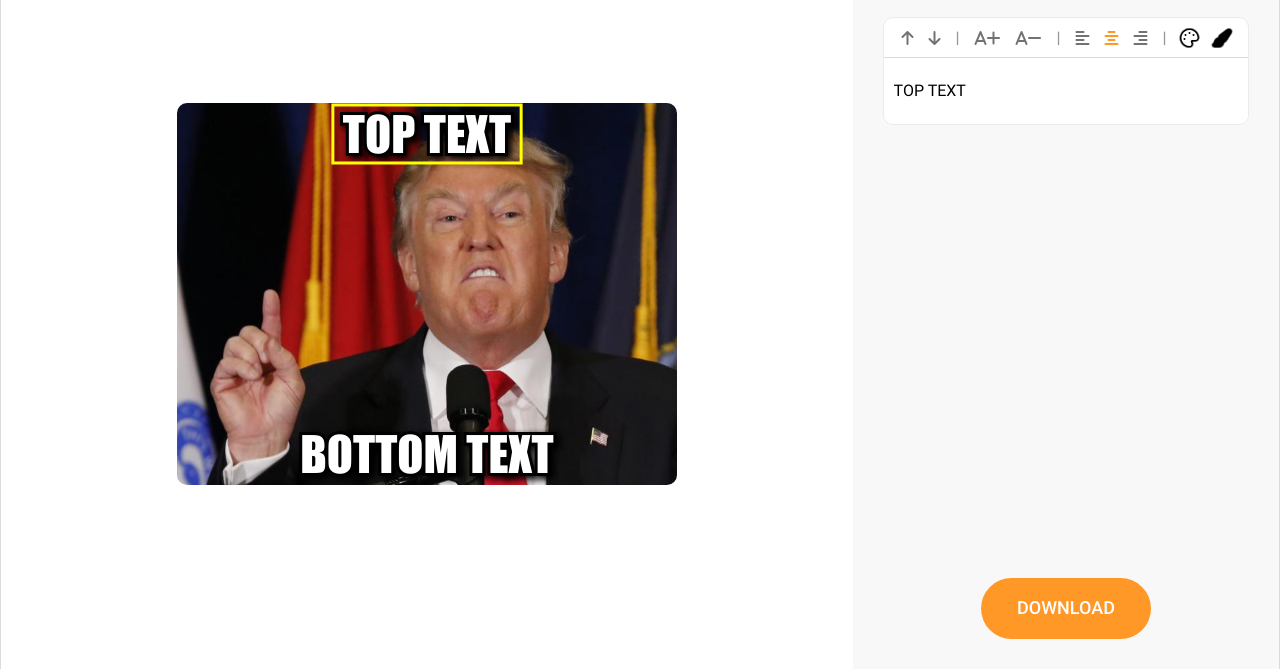
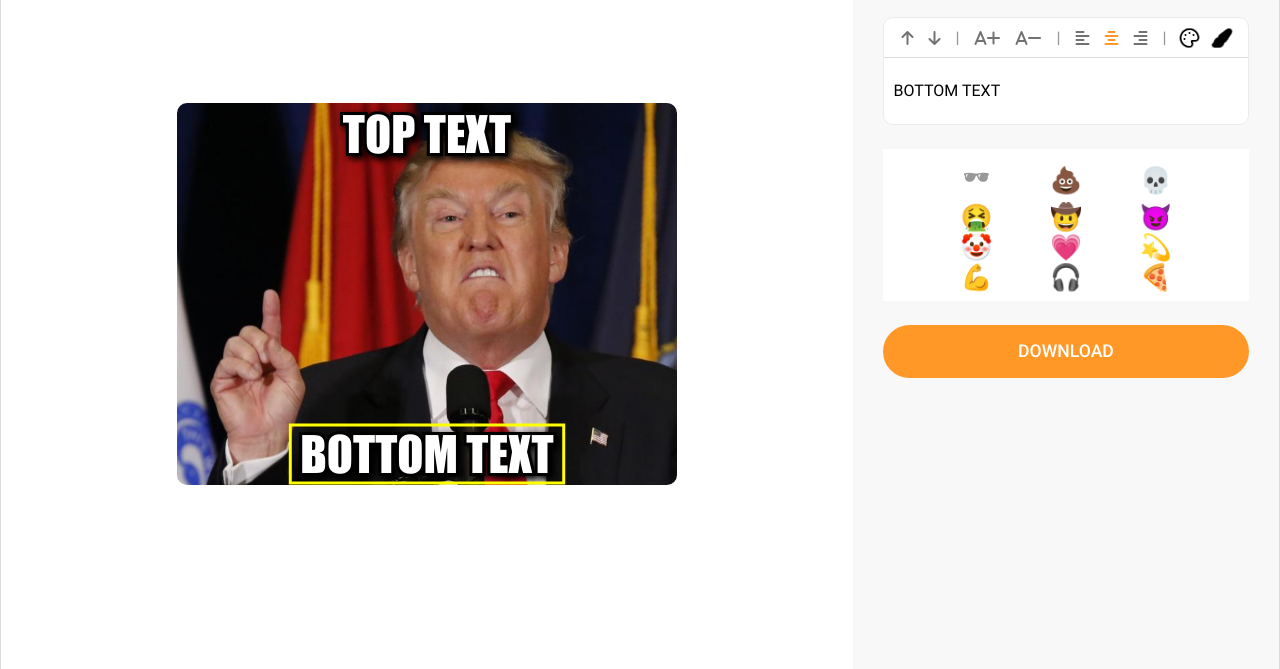
Before and after one commit to antonkandyba/meme-gen, a plain HTML site: page index.html in a window 1280 px wide. Both pictures are taken after a click on the picture 169 px from the left and 215 px from the top of the page. Shown: the part 131-800 px from the top of the page. Drawn offline with Linux system fonts and the light colour scheme.

Commit message:
improved design, added stickers

```diff
--- a/css/components/edit-main.css
+++ b/css/components/edit-main.css
@@ -36,6 +36,9 @@ body.editor-open .edit-main {
 
 .meme-operations {
 	position: relative;
+
+	display: flex;
+	flex-direction: column;
 }
 
 .meme-operations .lines-control-main {
@@ -71,6 +74,7 @@ body.editor-open .edit-main {
 	background-color: #fff;
 	border: 1px solid var(--clr5);
 	border-radius: 10px;
+	margin-bottom: 1.5em;
 }
 
 .meme-operations .line-operations .line-btns {
@@ -134,21 +138,39 @@ body.editor-open .edit-main {
 	padding-inline-start: 0.6em;
 }
 
+.meme-operations .stickers {
+	flex-wrap: wrap;
+	background-color: #fff;
+	padding: 0.6em;
+	margin-bottom: 1.5em;
+}
+.meme-operations .stickers div {
+	display: flex;
+	align-items: center;
+	justify-content: center;
+
+	font-size: 1.6em;
+	width: 3.5em;
+}
+
+.meme-operations .stickers div:hover {
+	cursor: pointer;
+	text-shadow: 1px 1px 4px black;
+}
+
 .edit-main .meme-operations .download-btn {
-	position: absolute;
-	bottom: 30px;
-	left: 50%;
-	transform: translateX(-50%);
+	text-align: center;
 
-	font-size: 1.125em;
+	font-size: 1.1em;
 	font-family: roboto-medium;
 	text-transform: uppercase;
-	line-height: 3.375;
+	line-height: 3;
 	background-color: var(--clr1);
 	color: #fff;
 	border: none;
 	border-radius: 2em;
 	padding: 0 2em;
+	margin: 0 0.5em 1em 0.5em;
 }
 
 .edit-main .meme-operations .download-btn:hover {
--- a/css/mq/mq.css
+++ b/css/mq/mq.css
@@ -80,6 +80,7 @@
 
 .edit-main .canvas-area {
 	background-color: var(--clr2);
+	padding: 1em 0;
 }
 
 .lines-control-main {
@@ -87,9 +88,7 @@
 }
 
 .edit-main .meme-operations .download-btn {
-	position: absolute;
-	bottom: 10px;
-	text-align: center;
+	margin: 0 0.5em 1em 0.5em;
 }
 
 @media (min-width: 980px) {
@@ -129,6 +128,7 @@
 
 	.edit-main .canvas-area {
 		background-color: #fff;
+		padding: 0;
 	}
 
 	.edit-main .meme-operations {
@@ -137,8 +137,6 @@
 	}
 
 	.edit-main .meme-operations .download-btn {
-		bottom: 30px;
-		left: 50%;
-		transform: translateX(-50%);
+		margin: 0;
 	}
 }
--- a/index.html
+++ b/index.html
@@ -101,6 +101,21 @@
 					/>
 				</div>
 
+				<div class="stickers flex align-center justify-center">
+					<div onclick="onAddSticker(this.innerText)">🕶</div>
+					<div onclick="onAddSticker(this.innerText)">💩</div>
+					<div onclick="onAddSticker(this.innerText)">💀</div>
+					<div onclick="onAddSticker(this.innerText)">🤮</div>
+					<div onclick="onAddSticker(this.innerText)">🤠</div>
+					<div onclick="onAddSticker(this.innerText)">😈</div>
+					<div onclick="onAddSticker(this.innerText)">🤡</div>
+					<div onclick="onAddSticker(this.innerText)">💗</div>
+					<div onclick="onAddSticker(this.innerText)">💫</div>
+					<div onclick="onAddSticker(this.innerText)">💪</div>
+					<div onclick="onAddSticker(this.innerText)">🎧</div>
+					<div onclick="onAddSticker(this.innerText)">🍕</div>
+				</div>
+
 				<a href="#" class="download-btn" onclick="onDownloadImg(this)" download="my-meme.jpg"
 					>Download</a
 				>
--- a/js/galleryController.js
+++ b/js/galleryController.js
@@ -8,8 +8,7 @@ function onInit() {
 
 	document.querySelector('.gallery-grid').innerHTML = imgsHTML
 
-	const elHamburger = document.querySelector('.hamburger-btn')
-	elHamburger.innerText = '\uf0c9'
+	document.querySelector('.hamburger-btn').innerText = '\uf0c9'
 }
 
 function onClickGalleryImg(imgId) {
@@ -25,16 +24,12 @@ function onGoToGallery() {
 	document.body.classList.remove('editor-open')
 	document.body.classList.remove('menu-open')
 
-	changeHammburgerButton()
+	document.querySelector('.hamburger-btn').innerText = '\uf0c9'
 }
 
 function onHamburger() {
 	document.body.classList.toggle('menu-open')
 
-	changeHammburgerButton()
-}
-
-function changeHammburgerButton() {
 	// switch between hamburger and X to close
 	const elHamburger = document.querySelector('.hamburger-btn')
 	elHamburger.innerText = elHamburger.innerText === '\uf0c9' ? '\uf00d' : '\uf0c9'
--- a/js/memeController.js
+++ b/js/memeController.js
@@ -80,21 +80,6 @@ function renderLineSelection() {
 	gCtx.strokeRect(bindBox.x, bindBox.y, bindBox.width, bindBox.height)
 }
 
-function setCtx(mode = 'line') {
-	if (mode === 'line') {
-		gCtx.lineWidth = 6
-		gCtx.shadowOffsetX = 3
-		gCtx.shadowOffsetY = 3
-		gCtx.shadowBlur = 7
-	} else if (mode === 'bindBox') {
-		gCtx.lineWidth = 3
-		gCtx.shadowOffsetX = 0
-		gCtx.shadowOffsetY = 0
-		gCtx.shadowBlur = 0
-		gCtx.strokeStyle = 'yellow'
-	}
-}
-
 // render all info after line switch
 function renderAccordingToLine() {
 	const line = getLine()
@@ -161,6 +146,12 @@ function onMoveLine(diffY) {
 
 function onAddLine() {
 	addNewLine()
+	renderAccordingToLine()
+	renderMeme()
+}
+
+function onAddSticker(sticker) {
+	addNewLine(sticker)
 	renderAccordingToLine()
 	renderMeme()
 }
@@ -261,9 +252,6 @@ function getEvPos(ev) {
 
 	if (touchEvs.includes(ev.type)) {
 		ev.preventDefault()
-	}
-	if (touchEvs.includes(ev.type)) {
-		ev.preventDefault()
 		ev = ev.changedTouches[0]
 		//Calc the right pos according to the touch screen
 		pos = {
--- a/js/memeService.js
+++ b/js/memeService.js
@@ -9,24 +9,12 @@ var gMeme = {
 }
 
 function createDefaultLines() {
-	gMeme.lines = [
-		{
-			pos: { x: gCanvas.width / 2, y: 50 },
-			txt: 'TOP TEXT',
-			size: (48 * gCanvas.width) / 500,
-			align: 'center',
-			textColor: 'white',
-			strokeColor: 'black',
-		},
-		{
-			pos: { x: gCanvas.width / 2, y: gCanvas.width * gMeme.heightToWidthRatio - 12 },
-			txt: 'BOTTOM TEXT',
-			size: (48 * gCanvas.width) / 500,
-			align: 'center',
-			textColor: 'white',
-			strokeColor: 'black',
-		},
-	]
+	gMeme.lines = []
+	addNewLine('TOP TEXT')
+	addNewLine('BOTTOM TEXT')
+
+	gMeme.lines[0].pos = { x: gCanvas.width / 2, y: 50 }
+	gMeme.lines[1].pos = { x: gCanvas.width / 2, y: gCanvas.width * gMeme.heightToWidthRatio - 12 }
 }
 
 function getMeme() {
@@ -51,7 +39,7 @@ function setIsMemeDrag(isDrag) {
 
 function setLineTxt(txt) {
 	// change the currently selected line
-	gMeme.lines[gMeme.selectedLineIdx].txt = txt
+	getLine().txt = txt
 }
 
 function setMemeImg(imgId) {
@@ -73,11 +61,11 @@ function setHeightRatio(ratio) {
 
 function setBindBoxes() {
 	gMeme.lines.forEach((line) => {
-		setBindBox(line)
+		_setBindBox(line)
 	})
 }
 
-function setBindBox(line = gMeme.lines[gMeme.selectedLineIdx]) {
+function _setBindBox(line = getLine()) {
 	const txtMeasure = gCtx.measureText(line.txt)
 	// choose x-axis start based on text alignment
 	// add 10px on each side for padding
@@ -101,21 +89,21 @@ function switchLine() {
 }
 
 function setTextColor(color) {
-	gMeme.lines[gMeme.selectedLineIdx].textColor = color
+	getLine().textColor = color
 }
 
 function setStrokeColor(color) {
-	gMeme.lines[gMeme.selectedLineIdx].strokeColor = color
+	getLine().strokeColor = color
 }
 
 function setLineAlign(alignment) {
-	gMeme.lines[gMeme.selectedLineIdx].align = alignment
+	getLine().align = alignment
 }
 
 function changeTextSize(diff) {
 	// limit minimum size to 16
-	if (diff < 0 && gMeme.lines[gMeme.selectedLineIdx].size <= 16) return
-	gMeme.lines[gMeme.selectedLineIdx].size += diff
+	if (diff < 0 && getLine().size <= 16) return
+	getLine().size += diff
 }
 
 function moveLine(diffX = 0, diffY = 0) {
@@ -138,11 +126,11 @@ function changeLinesOnResize(ratio) {
 	})
 }
 
-function addNewLine() {
+function addNewLine(txt = 'New line') {
 	gMeme.lines.push({
 		pos: { x: gCanvas.width / 2, y: gCanvas.height / 2 },
-		txt: 'New Text',
-		size: 48,
+		txt,
+		size: (48 * gCanvas.width) / 500,
 		align: 'center',
 		textColor: 'white',
 		strokeColor: 'black',
```
